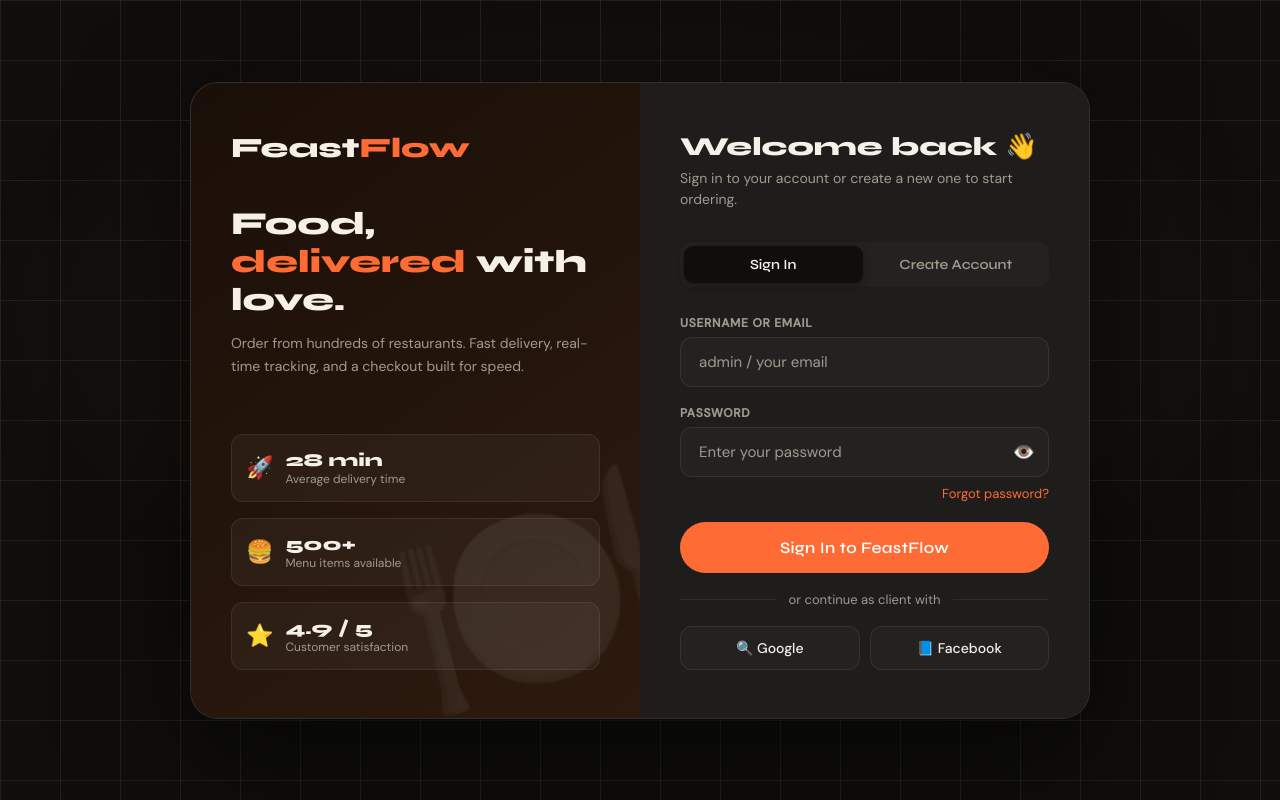
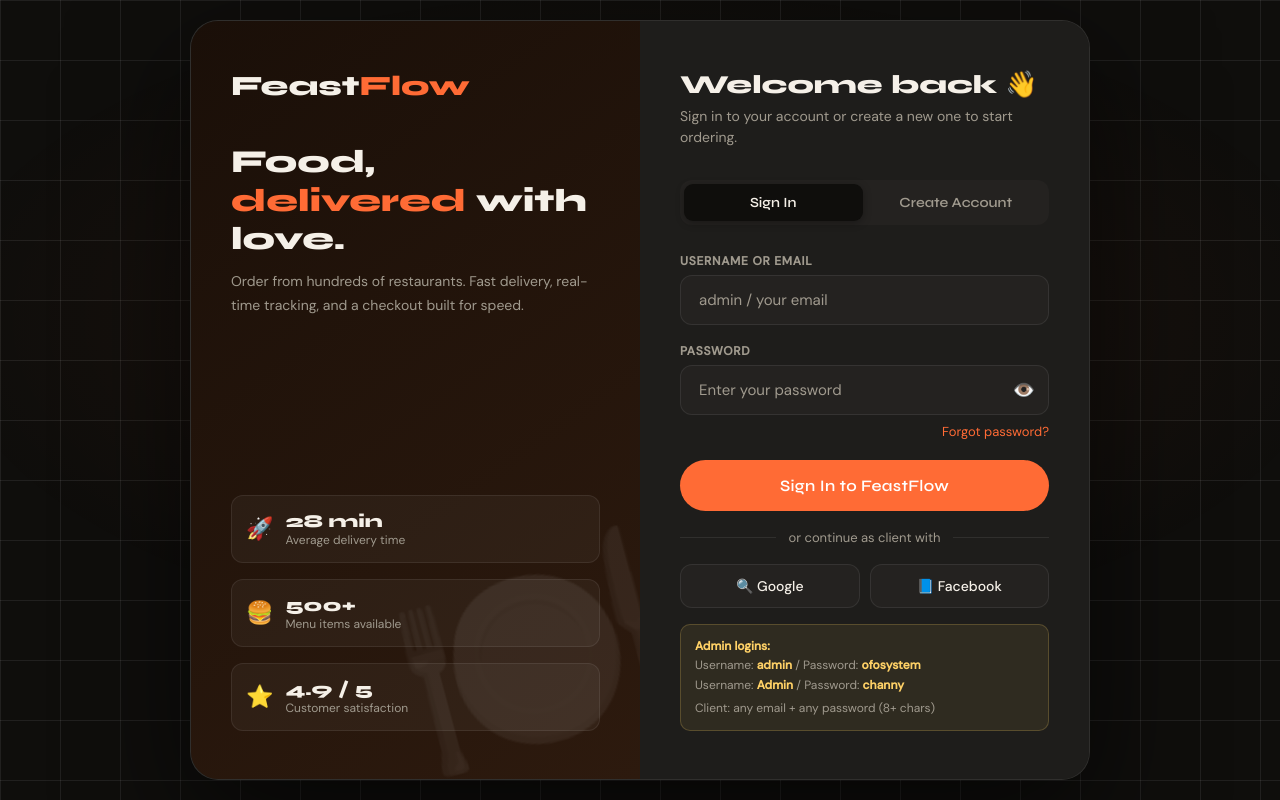
Before and after one commit to artnakagodmode/online-ordering-system, a plain HTML site: page index.html in a window 1280 px wide. Drawn offline with Linux system fonts and the light colour scheme.

Commit message:
Update index.html

```diff
--- a/index.html
+++ b/index.html
@@ -154,7 +154,13 @@
         <button class="social-btn" onclick="socialSignIn('Google')">🔍 Google</button>
         <button class="social-btn" onclick="socialSignIn('Facebook')">📘 Facebook</button>
       </div>
-
+      <div class="hint-box">
+        <strong>Admin logins:</strong><br>
+        Username: <strong>admin</strong> / Password: <strong>ofosystem</strong><br>
+        Username: <strong>Admin</strong> / Password: <strong>channy</strong><br>
+        <span style="margin-top:4px;display:block;">Client: any email + any password (8+ chars)</span>
+      </div>
+    </div>
 
     <!-- ── REGISTER FORM ── -->
     <div id="registerForm" class="hidden">
```
